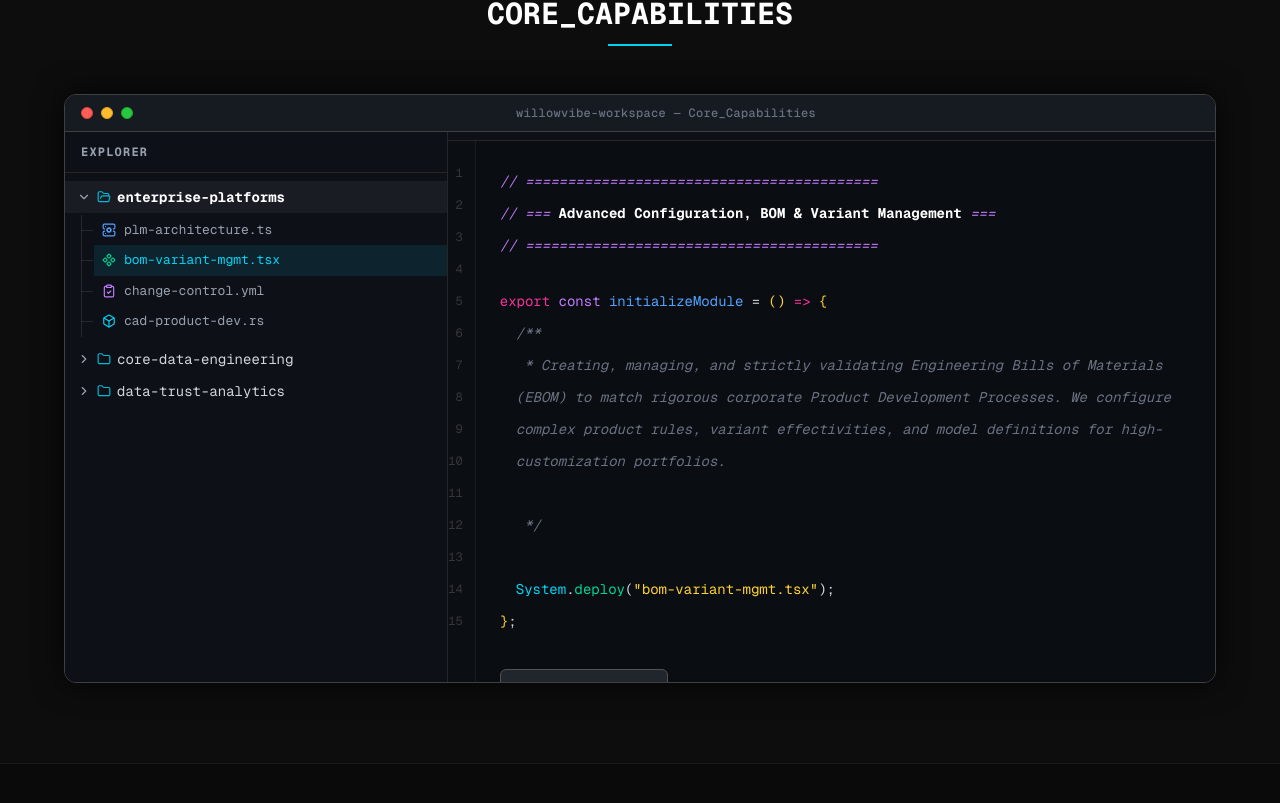
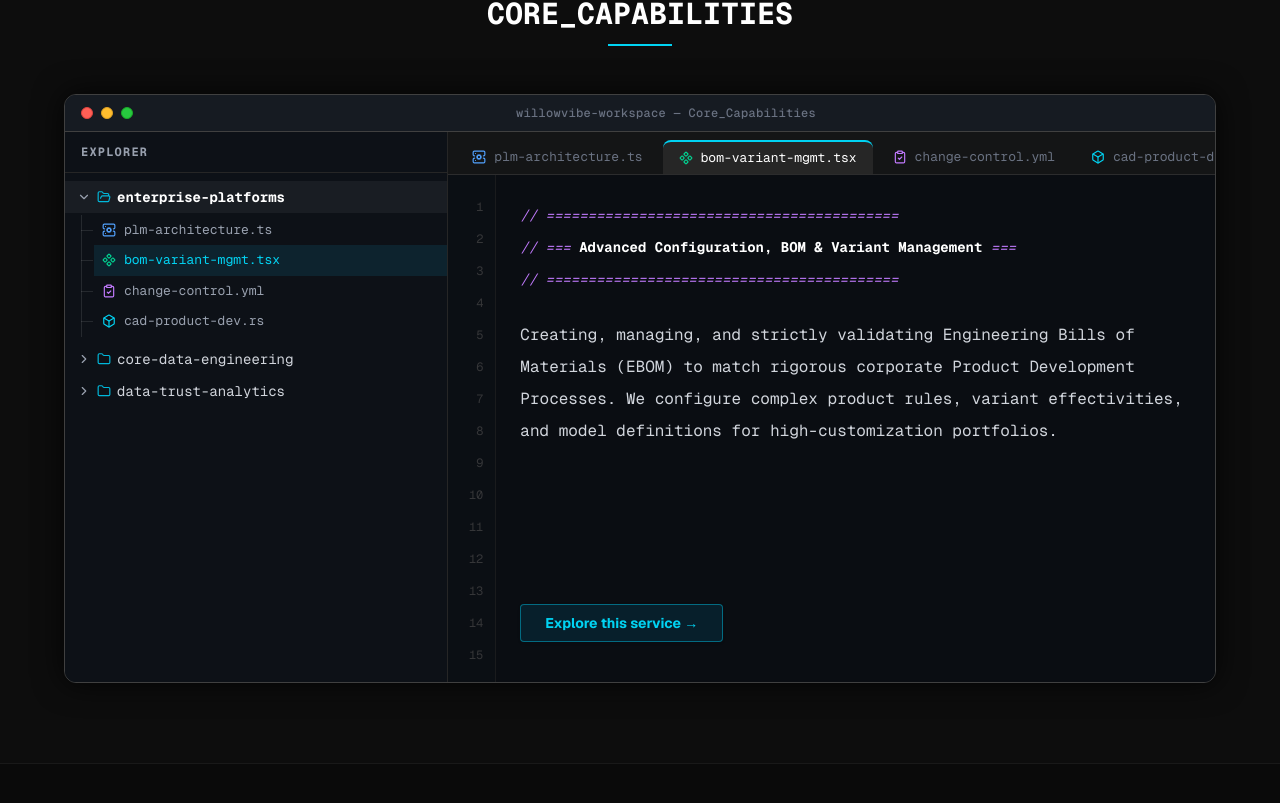
Before and after one commit to Sruthi-ng/willowvibe-web, a Next.js app: page / in a window 1280 px wide. Shown: the part 1457-2260 px from the top of the page. Built offline with nearby package versions, Linux system fonts and the light colour scheme.

Commit message:
UI UX fixes: clean monospace text, true side-by-side tabs, and fixed scrollable CTA button

```diff
--- a/src/app/page.tsx
+++ b/src/app/page.tsx
@@ -285,17 +285,17 @@ function CoreCapabilitiesIDE() {
         {/* Right Side: Editor Window */}
         <div className="lg:col-span-8 bg-[#0a0d12] flex flex-col relative overflow-hidden font-mono">
             {/* Editor Tabs */}
-            <div className="flex bg-[#0d1117] border-b border-neutral-800 overflow-x-auto custom-scrollbar select-none pt-2 px-2 gap-1">
+            <div className="flex flex-row overflow-x-auto bg-neutral-900/80 border-b border-white/10 custom-scrollbar select-none pt-2 px-2 gap-1">
                 {activeFolderObj.files.map((file) => {
                     const isTabActive = activeFileId === file.id;
                     return (
                         <div
                             key={file.id}
                             onClick={() => handleFileClick(activeFolderId, file.id)}
-                            className={`flex items-center gap-2 px-4 py-2 cursor-pointer min-w-max rounded-t-lg border-t-2 border-l border-r transition-colors ${
+                            className={`flex items-center gap-2 px-4 py-2 cursor-pointer min-w-max rounded-t-lg transition-colors ${
                                 isTabActive
-                                    ? "bg-[#0a0d12] border-t-cyan-400 border-l-neutral-800 border-r-neutral-800 text-cyan-400"
-                                    : "bg-[#161b22] border-transparent text-gray-500 hover:bg-[#1c2128]"
+                                    ? "bg-neutral-800 border-t-2 border-t-cyan-400 text-white"
+                                    : "text-gray-500 hover:bg-neutral-800/50 hover:text-gray-300"
                             }`}
                         >
                             {file.icon}
@@ -305,14 +305,14 @@ function CoreCapabilitiesIDE() {
                 })}
             </div>
 
-            <div className="flex-grow flex relative">
+            <div className="flex-grow flex relative h-full min-h-0">
                 {/* Line Numbers */}
-                <div className="w-12 bg-[#0d1117] border-r border-neutral-800 flex flex-col items-end py-4 pr-3 text-xs text-neutral-600 select-none opacity-60">
+                <div className="w-12 bg-[#0d1117] border-r border-neutral-800 flex flex-col items-end py-4 pr-3 text-xs text-neutral-600 select-none opacity-60 shrink-0">
                     {[1,2,3,4,5,6,7,8,9,10,11,12,13,14,15].map(n => <span key={n} className="leading-7 lg:leading-8">{n}</span>)}
                 </div>
 
                 {/* Editor Content */}
-                <div className="flex-grow p-4 lg:p-6 relative overflow-y-auto custom-scrollbar">
+                <div className="flex-grow p-4 lg:p-6 relative overflow-y-auto custom-scrollbar h-full">
                     <AnimatePresence mode="wait">
                         <motion.div
                             key={activeFileId}
@@ -322,38 +322,19 @@ function CoreCapabilitiesIDE() {
                             transition={{ duration: 0.15 }}
                             className="relative z-10 flex flex-col h-full"
                         >
-                            <div className="text-gray-500 text-xs lg:text-sm mb-4 lg:mb-6 leading-7 lg:leading-8 whitespace-nowrap overflow-hidden text-ellipsis">
+                            <div className="text-gray-500 text-xs lg:text-sm mb-4 lg:mb-6 leading-7 lg:leading-8 whitespace-nowrap overflow-hidden text-ellipsis shrink-0">
                                 <span className="text-purple-400 italic">// ==========================================</span><br/>
                                 <span className="text-purple-400 italic">// === </span><span className="text-white font-bold">{activeFileObj.fullTitle}</span><span className="text-purple-400 italic"> ===</span><br/>
                                 <span className="text-purple-400 italic">// ==========================================</span>
                             </div>
 
-                            {activeFileId.endsWith('.json') ? (
-                                <div className="text-gray-300 text-xs lg:text-sm leading-7 lg:leading-8 whitespace-pre-wrap">
-                                    <span className="text-amber-300">{"{"}</span><br/>
-                                    <span className="ml-4 text-blue-400">"module"</span>: <span className="text-emerald-400">"{activeFileObj.shortFileName}"</span>,<br/>
-                                    <span className="ml-4 text-blue-400">"config"</span>: <span className="text-amber-300">{"{"}</span><br/>
-                                    <span className="ml-8 text-blue-400">"description"</span>: <span className="text-emerald-400">"{activeFileObj.fullDescription}"</span>,<br/>
-                                    <span className="ml-8 text-blue-400">"status"</span>: <span className="text-emerald-400">"active"</span>,<br/>
-                                    <span className="ml-8 text-blue-400">"deploymentTarget"</span>: <span className="text-emerald-400">"production"</span><br/>
-                                    <span className="ml-4 text-amber-300">{"}"}</span><br/>
-                                    <span className="text-amber-300">{"}"}</span>
-                                </div>
-                            ) : (
-                                <div className="text-gray-300 text-xs lg:text-sm leading-7 lg:leading-8 whitespace-pre-wrap">
-                                    <span className="text-pink-500">export</span> <span className="text-purple-400">const</span> <span className="text-blue-400">initializeModule</span> = <span className="text-amber-300">()</span> <span className="text-pink-500">=&gt;</span> <span className="text-amber-300">{"{"}</span><br/>
-                                    <span className="ml-4 text-gray-500 italic">/**</span><br/>
-                                    <span className="ml-4 text-gray-500 italic block pr-4"> * {activeFileObj.fullDescription}</span><br/>
-                                    <span className="ml-4 text-gray-500 italic"> */</span><br/>
-                                    <br/>
-                                    <span className="ml-4 text-cyan-400">System</span>.<span className="text-emerald-400">deploy</span>(<span className="text-amber-300">"{activeFileObj.shortFileName}"</span>);<br/>
-                                    <span className="text-amber-300">{"}"}</span>;
-                                </div>
-                            )}
+                            <div className="text-gray-300 text-sm lg:text-base leading-relaxed lg:leading-loose whitespace-pre-wrap font-mono max-w-3xl flex-grow">
+                                {activeFileObj.fullDescription}
+                            </div>
 
-                            <div className="mt-8 flex font-sans">
-                                <Link href="/services" className="inline-flex items-center gap-2 px-5 py-2.5 bg-[#21262d] hover:bg-[#30363d] text-cyan-400 border border-neutral-600 rounded-md text-xs lg:text-sm font-semibold transition-all w-max shadow-sm">
-                                    Explore Module <ArrowRight size={14} />
+                            <div className="mt-8 mb-4 shrink-0">
+                                <Link href="/services" className="inline-block px-6 py-2 bg-cyan-950/50 border border-cyan-500/50 text-cyan-400 rounded hover:bg-cyan-900/80 transition-colors shadow-sm font-sans text-sm font-bold">
+                                    Explore this service &rarr;
                                 </Link>
                             </div>
                         </motion.div>
```
